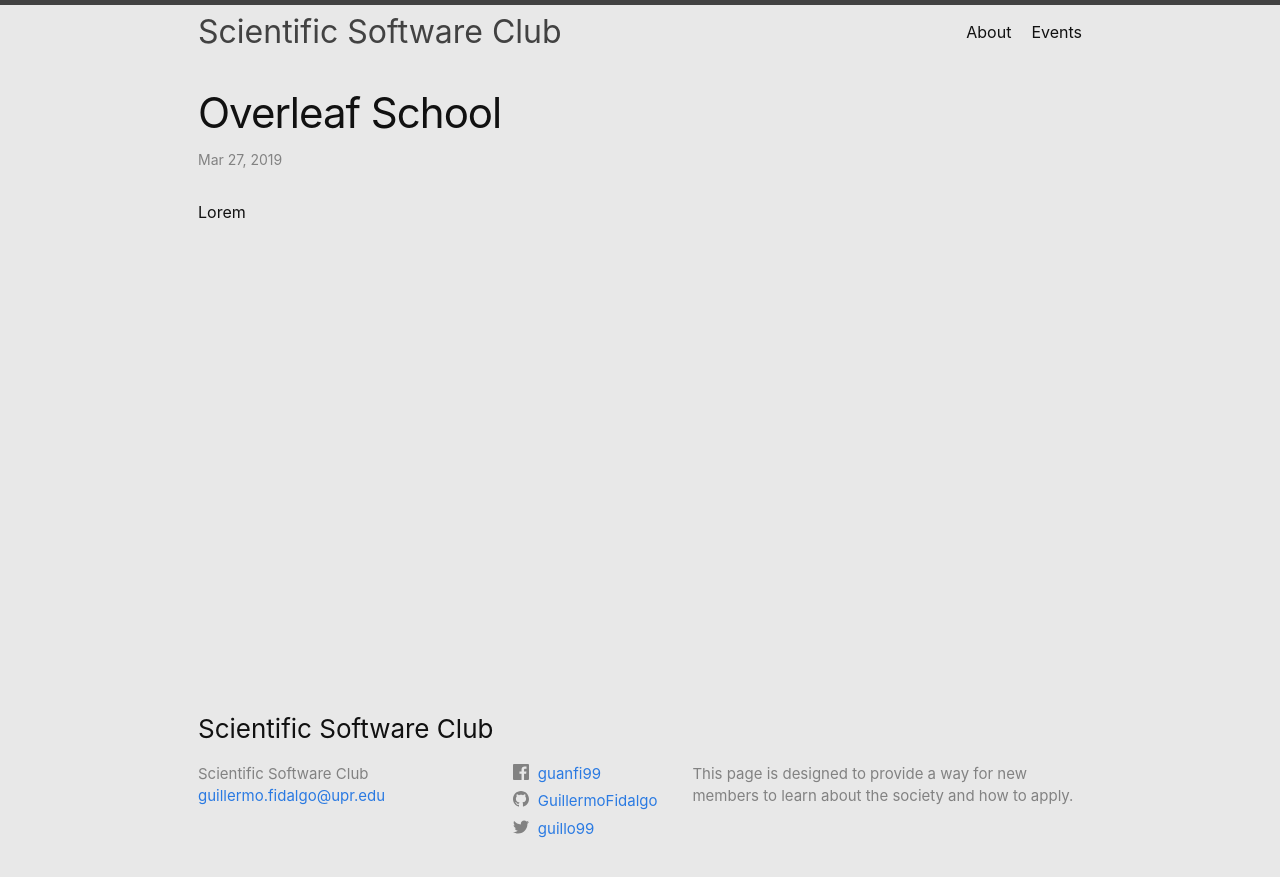
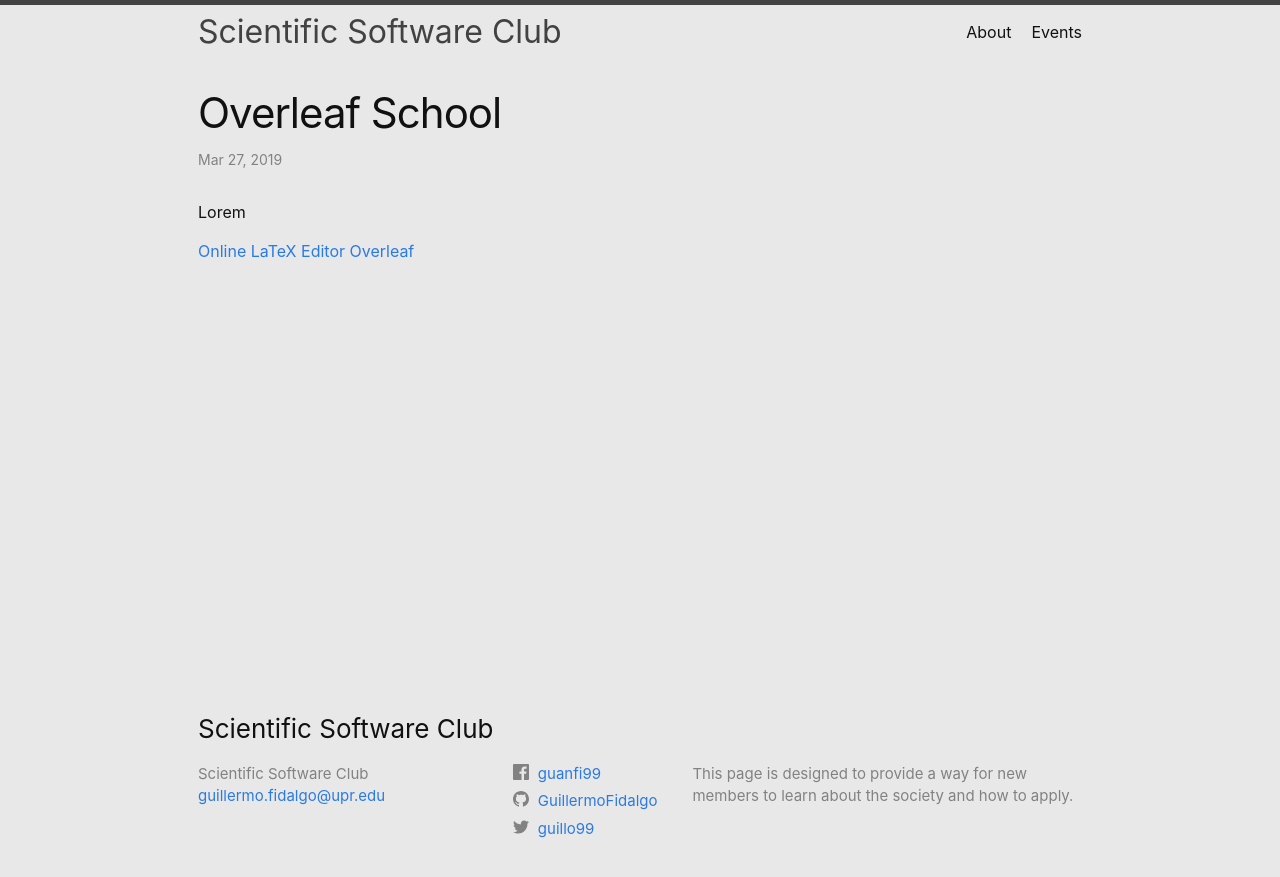
Before and after one commit to YarelisAcevedo/SSC, a Jekyll site: the page built from _posts/2019-03-27-overleaf.md, in a window 1280 px wide. Shown: the top 877 px of the page. Built offline with Jekyll 4.4.1, drawn with Linux system fonts in a browser that asks for light colours.

Commit message:
? new edit

```diff
--- a/_posts/2019-03-27-overleaf.md
+++ b/_posts/2019-03-27-overleaf.md
@@ -4,3 +4,5 @@ title: Overleaf School
 categories: events
 ---
 Lorem
+
+<a href="https://www.overleaf.com?r=24632a1b&rm=d&rs=b">Online LaTeX Editor Overleaf</a>
```
